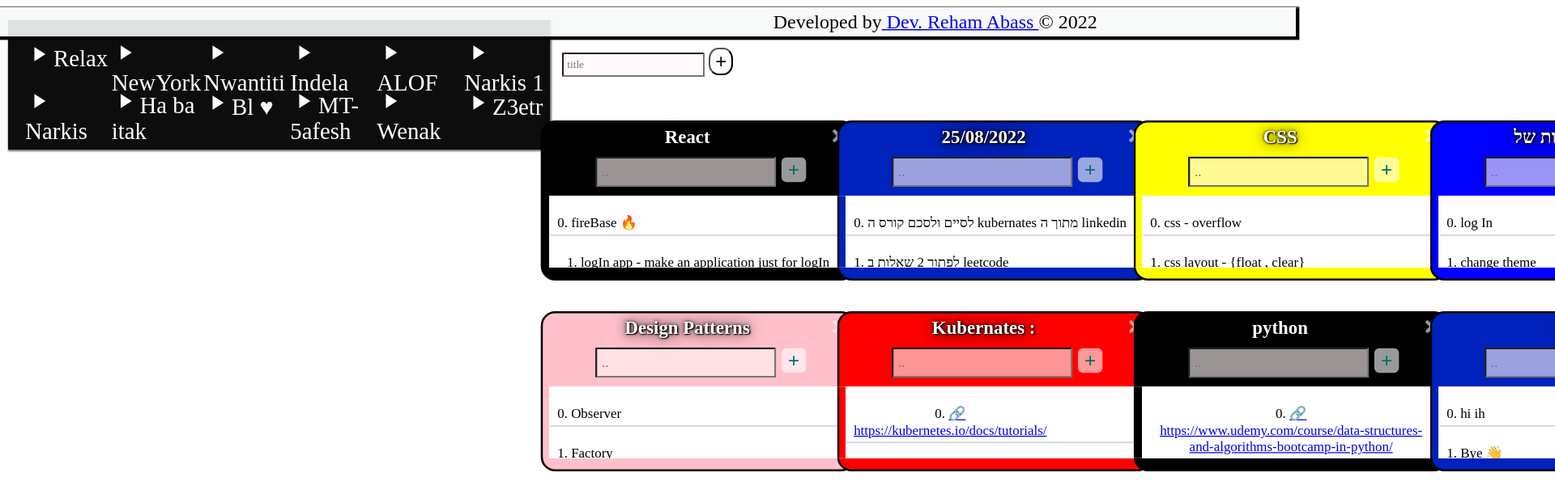
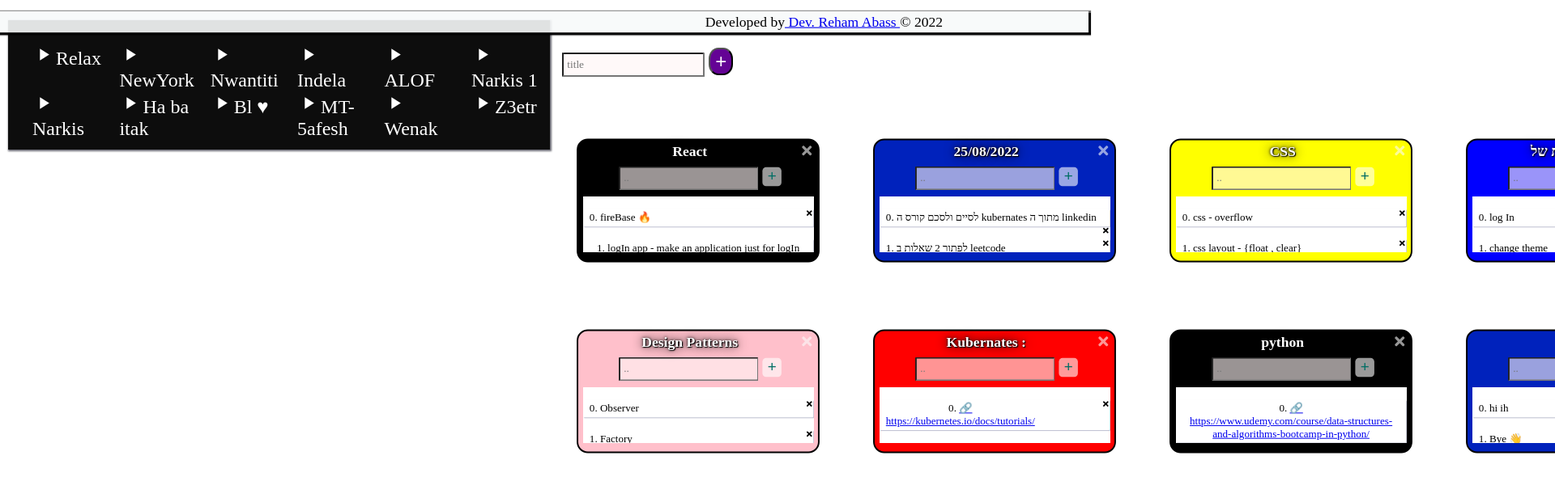
Before and after one commit to rehamAbass/to-do-v3, a React (Create React App) app: page / in a window 1280 px wide. In both pictures the pointer is over the button 890 px from the left and 76 px from the top of the page. Shown: the top 616 px of the page at 81% size, 1920 px wide, since content can reach past the window. Built offline with nearby package versions, Linux system fonts and the light colour scheme; data requests are answered from the project's data file; a web font is replaced by a local one.

Commit message:
scales changes

```diff
--- a/src/components/Buttons/AddCardButton/AddCard.css
+++ b/src/components/Buttons/AddCardButton/AddCard.css
@@ -17,10 +17,10 @@
 }
 
 .addList:hover {
-    /* background-color: rgba(20, 206, 57, 0.44); */
+    background-color: rgba(20, 206, 57, 0.44);
     cursor: pointer;
-    /* color:white;
-    background-color: rgba(98, 0, 148, 0.877); */
+     color:white;
+    background-color: rgba(98, 0, 148, 0.99);
 }
 
 .l {
--- a/src/components/Card/Card.css
+++ b/src/components/Card/Card.css
@@ -20,7 +20,7 @@
     border-radius:14px;
     z-index:200;
     word-wrap: break-word;
-     transform: scale(1.27);
+     /* transform: scale(1.27); */
     /* opacity:0.96; */
     }
 input{
--- a/src/components/Header/Header.jsx
+++ b/src/components/Header/Header.jsx
@@ -20,7 +20,7 @@ const Header = () => {
             'black'
             // "rgba(100,50,0,1)"
             ,marginBottom:'20px',
-            transform:'scale(1.5)',
+            transform:'scale(1.1)',
             boxShadow: "1px 1px 1px 2px rgba(1,1,1,1)",
         }}>
 
--- a/src/components/Music/Song/Song.css
+++ b/src/components/Music/Song/Song.css
@@ -15,7 +15,7 @@
 }
 
 .oneSong {
-    transform:scale(1.2);
+    /* transform:scale(1.2); */
     align-self: flex-start;
     align-self: flex-start;
     align-content: space-around;
@@ -35,7 +35,7 @@
 }
 
 .oneSong:hover {
-    transform: scale(1.3);
+    transform: scale(1.2);
     /* color: rgb(0, 0, 0); */
     cursor: pointer;
 }
```
